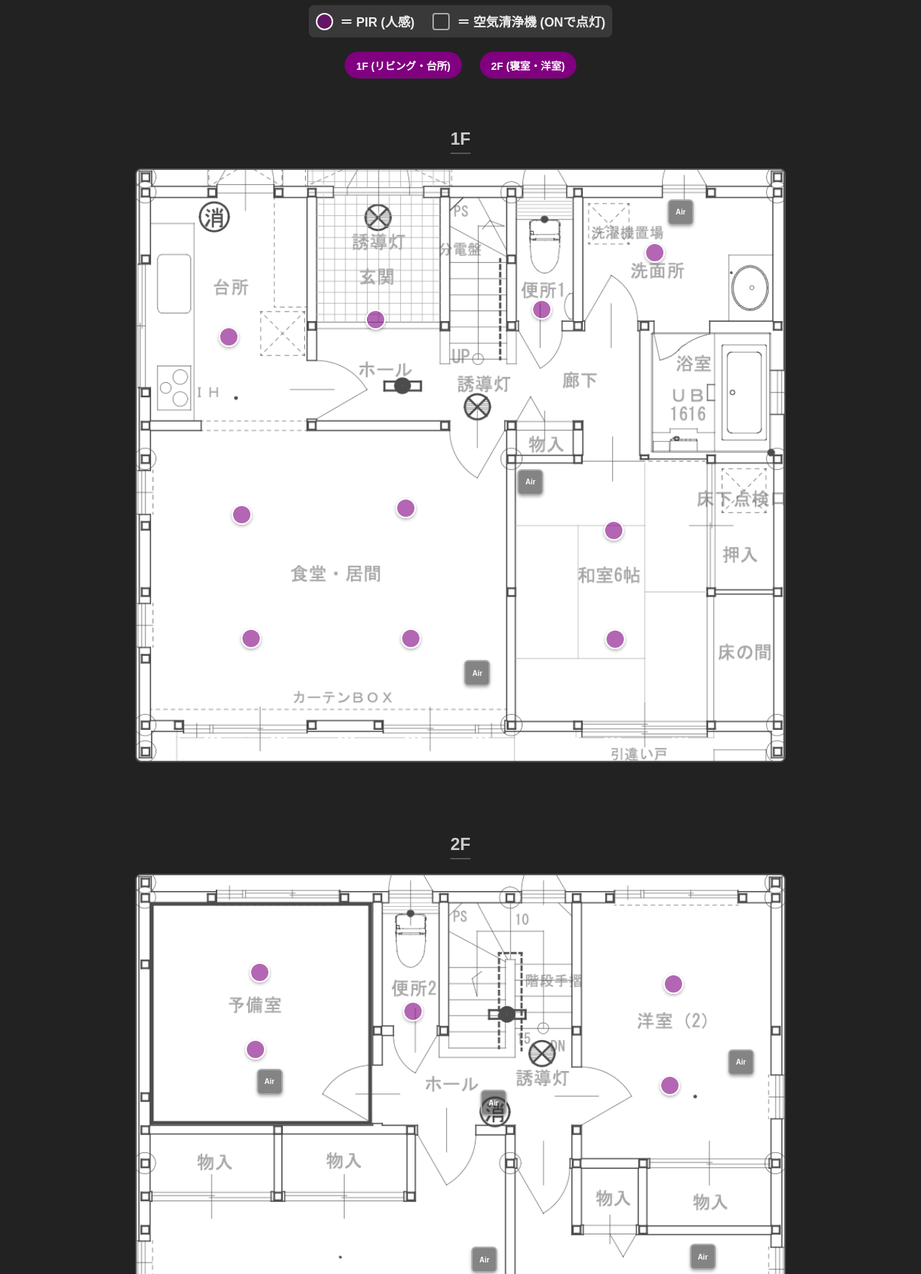
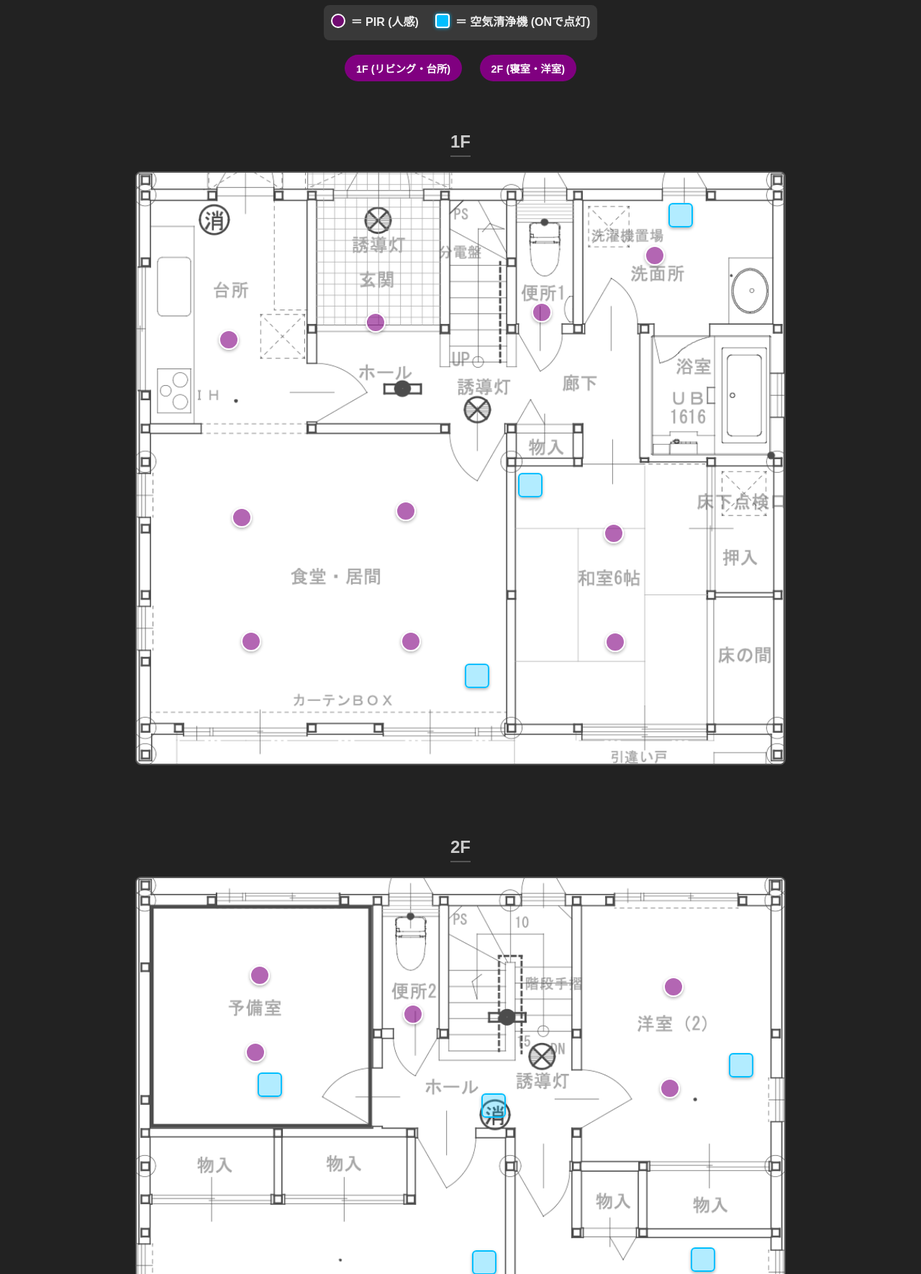
Before and after one commit to Yuto-Kishi/ECHONET-Lite, a website: page smart-home-dashboard/index.html in a window 1280 px wide. Shown: the part 130-1900 px from the top of the page at 72% size. Drawn offline with Linux system fonts and the light colour scheme.

Commit message:
new file:   .sub_sen.py.swp

```diff
--- a/smart-home-dashboard/index.html
+++ b/smart-home-dashboard/index.html
@@ -41,11 +41,9 @@
         <div id="dot-PIR21" class="pir-dot" style="top: 61.0%; left: 73.7%;"></div>
         <div id="dot-PIR17" class="pir-dot" style="top: 79.4%; left: 73.9%;"></div>
 
-        <div id="app-C0A8033B-013501" class="appliance-icon air" style="top: 85.2%; left: 52.6%;">Air</div>
-
-        <div id="app-C0A80341-013501" class="appliance-icon air" style="top: 52.8%; left: 60.8%;">Air</div>
-
-        <div id="app-C0A8033E-013501" class="appliance-icon air" style="top: 7.1%; left: 84.0%;">Air</div>
+        <div id="app-C0A8033B-013501" class="appliance-icon air" style="top: 85.2%; left: 52.6%;"></div>
+        <div id="app-C0A80341-013501" class="appliance-icon air" style="top: 52.8%; left: 60.8%;"></div>
+        <div id="app-C0A8033E-013501" class="appliance-icon air" style="top: 7.1%; left: 84.0%;"></div>
     </div>
 
     <h2 id="floor-2f" class="floor-title">2F</h2>
@@ -62,18 +60,15 @@
         <div id="dot-PIR15" class="pir-dot" style="top: 75.8%; left: 67.1%;"></div>
         <div id="dot-PIR10" class="pir-dot" style="top: 75.7%; left: 86.1%;"></div>
 
-        <div id="app-C0A80344-013501" class="appliance-icon air" style="top: 64.5%; left: 87.4%;">Air</div>
-
-        <div id="app-C0A80342-013501" class="appliance-icon air" style="top: 31.6%; left: 93.3%;">Air</div>
-
-        <div id="app-C0A80343-013501" class="appliance-icon air" style="top: 65.0%; left: 53.7%;">Air</div>
-
-        <div id="app-C0A8033C-013501" class="appliance-icon air" style="top: 38.5%; left: 55.1%;">Air</div>
-
-        <div id="app-C0A8033D-013501" class="appliance-icon air" style="top: 34.9%; left: 20.5%;">Air</div>
+        <div id="app-C0A8033D-013501" class="appliance-icon air" style="top: 34.9%; left: 20.5%;"></div>
+        <div id="app-C0A8033C-013501" class="appliance-icon air" style="top: 38.5%; left: 55.1%;"></div>
+        <div id="app-C0A80342-013501" class="appliance-icon air" style="top: 31.6%; left: 93.3%;"></div>
+        <div id="app-C0A80343-013501" class="appliance-icon air" style="top: 65.0%; left: 53.7%;"></div>
+        <div id="app-C0A80344-013501" class="appliance-icon air" style="top: 64.5%; left: 87.4%;"></div>
     </div>
 
     <div id="env-tooltip" class="tooltip"></div>
+
     <script src="app.js"></script>
 </body>
 
--- a/smart-home-dashboard/style.css
+++ b/smart-home-dashboard/style.css
@@ -47,35 +47,48 @@ h1 {
 
 .legend-container {
     margin-bottom: 20px;
+    display: inline-block;
+    background: rgba(255, 255, 255, 0.1);
     padding: 10px;
-    background: rgba(255, 255, 255, 0.1);
     border-radius: 8px;
-    display: inline-block;
 }
 
 .legend-item {
     display: flex;
     align-items: center;
-    justify-content: center;
-    gap: 10px;
-    font-size: 1.1em;
+    gap: 8px;
     font-weight: bold;
+    margin-bottom: 5px;
 }
 
+
+/* 凡例のドット（PIR） */
+
 .legend-dot {
-    width: 20px;
-    height: 20px;
+    width: 16px;
+    height: 16px;
     border-radius: 50%;
-    background-color: rgba(128, 0, 128, 0.6);
-    border: 2px solid #fff;
+    background: rgba(128, 0, 128, 0.8);
+    border: 2px solid white;
 }
 
+
+/* 凡例の四角（空気清浄機） */
+
 .legend-square {
-    width: 20px;
-    height: 20px;
+    width: 16px;
+    height: 16px;
     border-radius: 4px;
-    background-color: rgba(50, 50, 50, 0.6);
-    border: 2px solid #aaa;
+    background: #00bfff;
+    border: 2px solid white;
+    box-shadow: 0 0 5px #00bfff;
+}
+
+.legend-note {
+    font-size: 0.85em;
+    color: #bbb;
+    margin-top: 5px;
+    text-align: left;
 }
 
 
@@ -124,7 +137,9 @@ h1 {
 }
 
 
-/* --- PIRセンサー (丸ポチ) --- */
+/* ==========================================================================
+   PIRセンサー (丸ポチ)
+   ========================================================================== */
 
 .pir-dot {
     position: absolute;
@@ -132,8 +147,8 @@ h1 {
     height: 24px;
     border-radius: 50%;
     transform: translate(-50%, -50%);
+    /* 通常時: パープル */
     background-color: rgba(128, 0, 128, 0.6);
-    /* パープル */
     border: 2px solid #fff;
     box-shadow: 0 2px 4px rgba(0, 0, 0, 0.3);
     transition: all 0.2s ease-in-out;
@@ -141,9 +156,11 @@ h1 {
     z-index: 5;
 }
 
+
+/* 反応時: ピンク発光 */
+
 .pir-dot.active {
     background-color: #ff1493 !important;
-    /* ピンク発光 */
     border-color: #ff69b4 !important;
     box-shadow: 0 0 20px 5px rgba(255, 20, 147, 0.8) !important;
     z-index: 100;
@@ -151,45 +168,79 @@ h1 {
 }
 
 
-/* --- 家電アイコン (四角) --- */
+/* ==========================================================================
+   ★ 家電アイコン (四角) - デザイン修正版 ★
+   ========================================================================== */
 
 .appliance-icon {
     position: absolute;
-    width: 32px;
-    height: 32px;
+    width: 30px;
+    height: 30px;
     border-radius: 6px;
     transform: translate(-50%, -50%);
-    background-color: rgba(50, 50, 50, 0.6);
-    /* 黒っぽい */
-    border: 2px solid #aaa;
+    /* デフォルト */
+    background-color: rgba(255, 255, 255, 0.2);
+    border: 2px solid #fff;
     box-shadow: 0 2px 4px rgba(0, 0, 0, 0.3);
-    display: flex;
-    justify-content: center;
-    align-items: center;
-    color: white;
-    font-size: 10px;
-    font-weight: bold;
+    /* 文字を隠す設定 */
+    color: transparent;
+    font-size: 0;
     transition: all 0.3s ease-in-out;
     cursor: pointer;
     z-index: 6;
 }
 
-.appliance-icon.air.active {
-    background-color: #32cd32 !important;
-    /* 緑発光 */
-    border-color: #98fb98 !important;
-    box-shadow: 0 0 15px 3px rgba(50, 205, 50, 0.8) !important;
+
+/* --- 空気清浄機 (Air) --- */
+
+
+/* 通常時: 水色の枠 */
+
+.appliance-icon.air {
+    border-color: #00bfff;
+    background-color: rgba(0, 191, 255, 0.3);
+    /* OFFでも薄く色をつける */
 }
 
 
-/* (もしエアコンがあれば .appliance-icon.ac.active { ... } も追加可) */
+/* ONの時: 鮮やかな水色に発光 */
+
+.appliance-icon.air.active {
+    background-color: #00bfff !important;
+    border-color: #fff !important;
+    box-shadow: 0 0 20px 5px rgba(0, 191, 255, 0.9) !important;
+    opacity: 1.0;
+    transform: translate(-50%, -50%) scale(1.2);
+}
+
+
+/* --- エアコン (AC) --- */
+
+
+/* 通常時: オレンジの枠 */
+
+.appliance-icon.ac {
+    border-color: #ff8c00;
+    background-color: rgba(255, 140, 0, 0.3);
+}
+
+
+/* ONの時: オレンジに発光 */
+
+.appliance-icon.ac.active {
+    background-color: #ff8c00 !important;
+    border-color: #fff !important;
+    box-shadow: 0 0 20px 5px rgba(255, 140, 0, 0.9) !important;
+    opacity: 1.0;
+    transform: translate(-50%, -50%) scale(1.2);
+}
 
 
 /* ツールチップ */
 
 .tooltip {
     position: fixed;
-    background: rgba(255, 255, 255, 0.95);
+    background: rgba(255, 255, 255, 0.98);
     border: 2px solid #800080;
     border-radius: 8px;
     padding: 10px;
```
Also changed, not shown: 2 other files.
